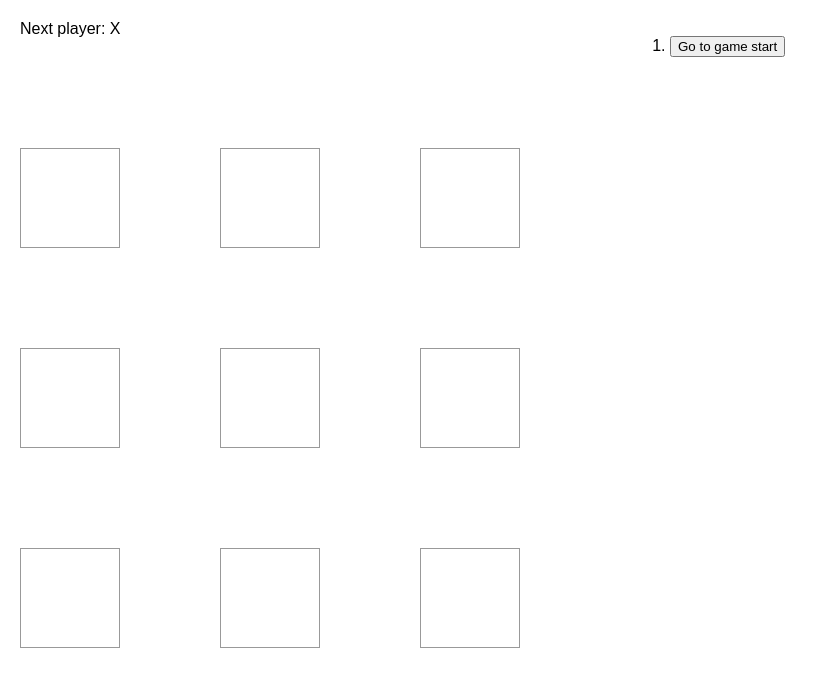
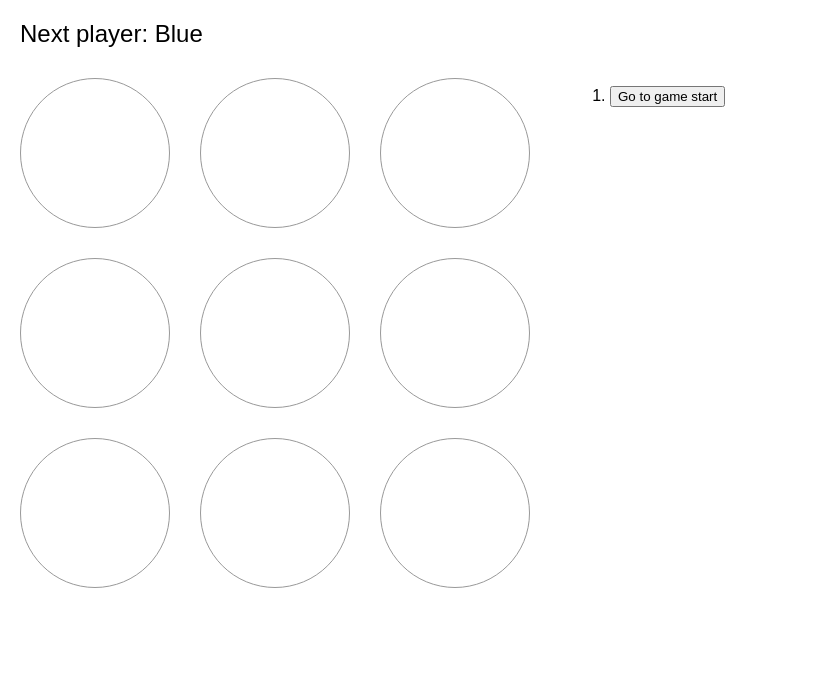
Before and after one commit to zugadon/BingoApp_web, a React (Vite) app: page / in a window 1280 px wide. Shown: the top 686 px of the page, without its empty margins (0-828 px from the left). Built offline with nearby package versions, Linux system fonts and the light colour scheme.

Commit message:
ビンゴ型に調整、赤青チームに変更

```diff
--- a/src/App.tsx
+++ b/src/App.tsx
@@ -6,8 +6,15 @@ interface SquareProps {
 }
 
 function Square({ value, onSquareClick }: SquareProps) {
+  let teamColor:string
+  switch (value){
+    case 'Blue': teamColor ="square background-Blue";break;
+    case 'Red': teamColor= "square background-Red";break;
+    default: teamColor = "square background-White";break;
+  }
+
   return (
-    <button type="button" className="circle" onClick={onSquareClick}>
+    <button type="button" className={teamColor} onClick={onSquareClick} >
       {value}
     </button>
   );
@@ -28,9 +35,9 @@ function Board({
     }
     const nextSquares = squares.slice();
     if (xIsNext) {
-      nextSquares[i] = 'X';
+      nextSquares[i] = 'Blue';
     } else {
-      nextSquares[i] = 'O';
+      nextSquares[i] = 'Red';
     }
     onPlay(nextSquares);
   }
@@ -40,7 +47,7 @@ function Board({
   if (winner) {
     status = `Winner: ${winner}`;
   } else {
-    status = `Next player: ${xIsNext ? 'X' : 'O'}`;
+    status = `Next player: ${xIsNext ? 'Blue' : 'Red'}`;
   }
 
   return (
@@ -88,7 +95,6 @@ export default function Game() {
     if (move > 0) {
       description = `Go to move #${move}`;
     } else {
-
       description = 'Go to game start';
     }
     return (
--- a/src/index.css
+++ b/src/index.css
@@ -60,15 +60,16 @@ body {
   background: #fff;
   border: 1px solid #999;
   float: left;
-  font-size: 30px;
+  font-size: 50px;
   font-weight: bold;
   line-height: 34px;
-  height: 100px;
-  margin-right: 100px;
-  margin-top: 100px;
+  height: 150px;
+  margin-right: 30px;
+  margin-top: 30px;
   padding: 0;
   text-align: center;
-  width: 100px;
+  width: 150px;
+  border-radius: 50%;
 }
 
 .board-row:after {
@@ -78,8 +79,10 @@ body {
 }
 
 .status {
-  margin-bottom: 10px;
+  margin-bottom: 0px;
+  font-size: 24px;
 }
+
 .game {
   display: flex;
   flex-direction: row;
@@ -87,19 +90,15 @@ body {
 
 .game-info {
   margin-left: 10px;
+  margin-top: 50px;
 }
 
-.circle {
-  background: #fff;
-  border: 1px solid #999;
-  float: left;
-  font-size: 30px;
-  font-weight: bold;
-  line-height: 34px;
-  height: 100px;
-  margin-right: 100px;
-  margin-top: 100px;
-  padding: 0;
-  text-align: center;
-  width: 100px;
+.background-Blue {
+  background-color: blue;
 }
+.background-Red {
+  background-color: red;
+}
+.background-White {
+  background-color: white;
+}
```
